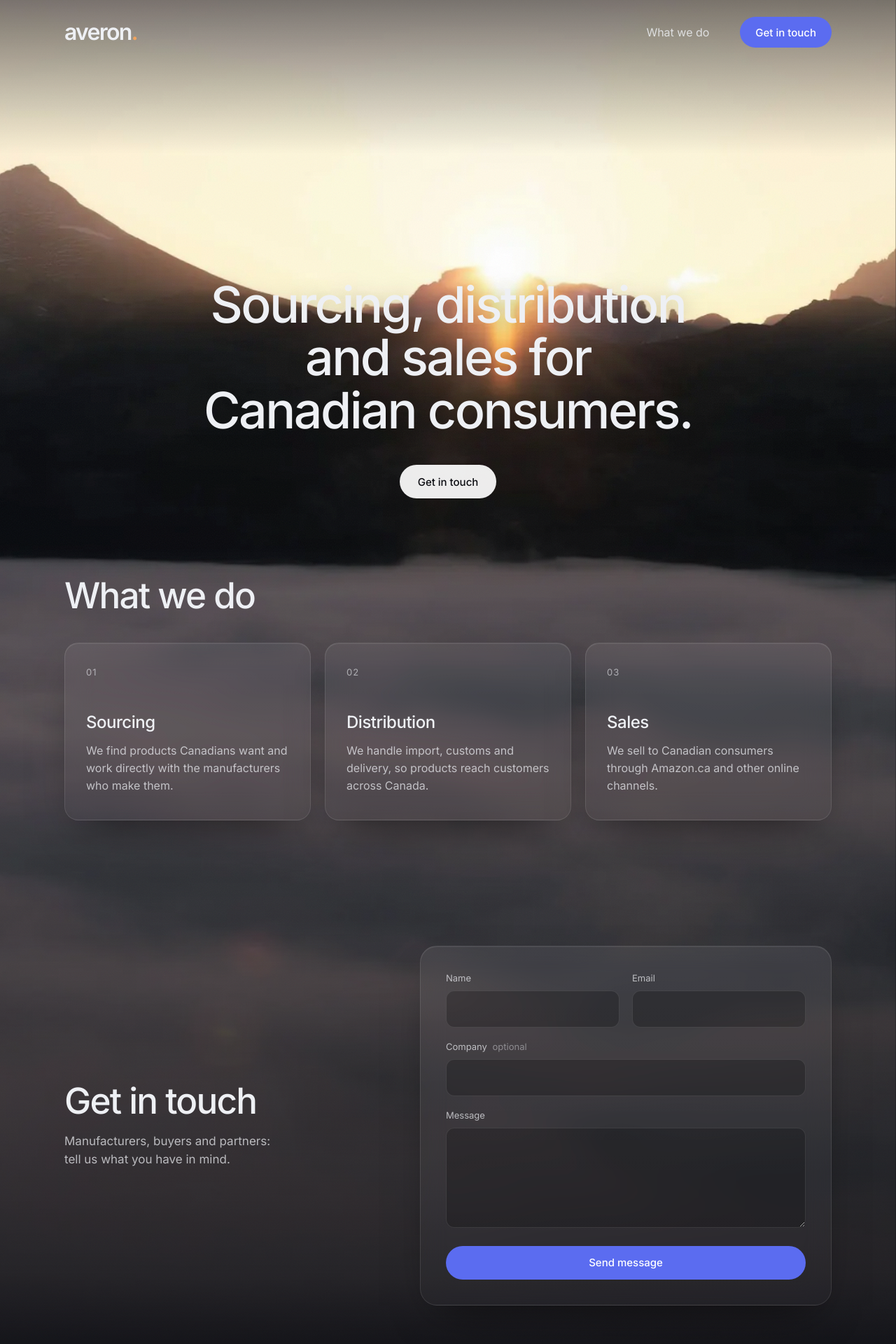
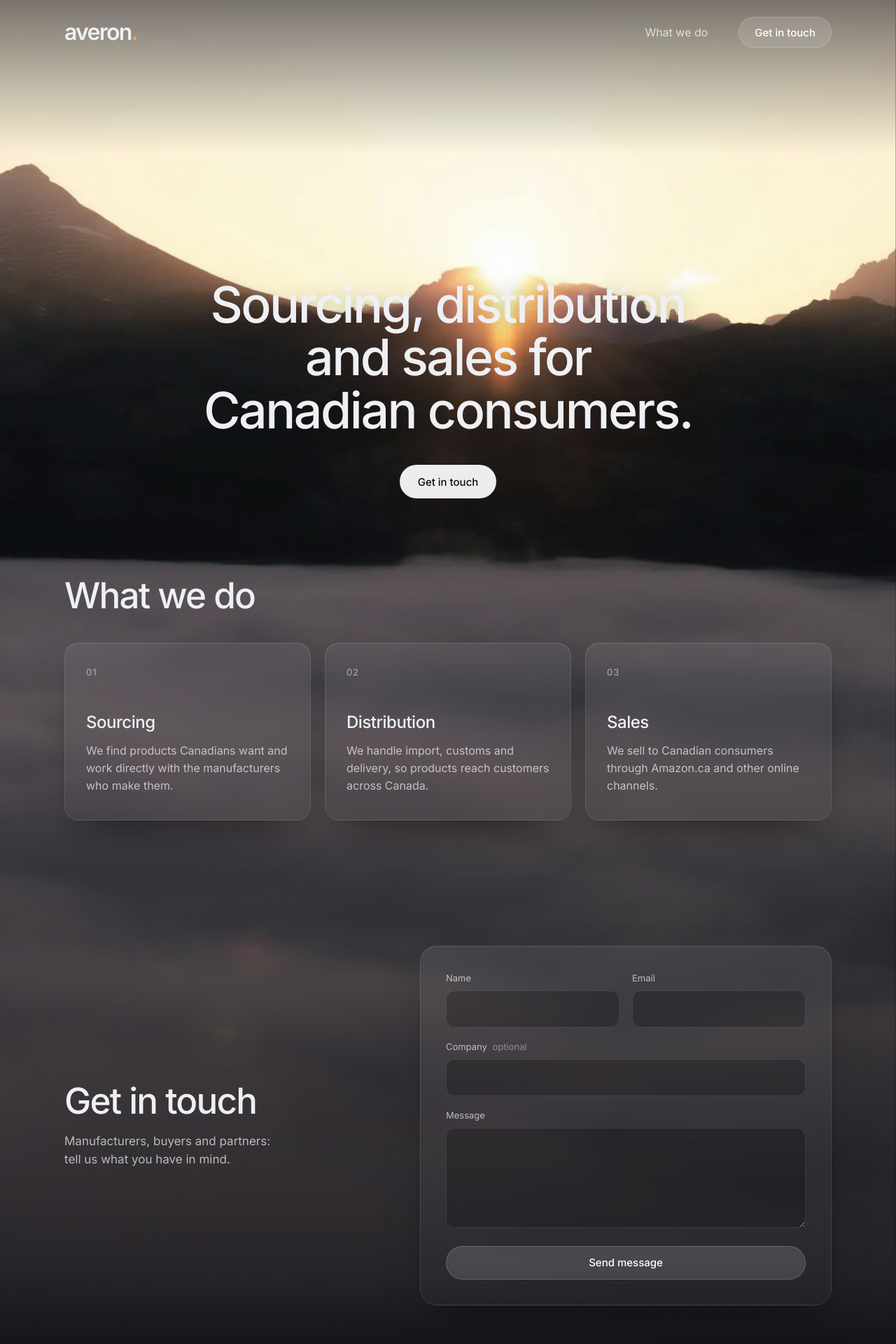
Before and after one commit to NicholasUnruh/averongroup-site, a React (Vite) app: page / in a window 1280 px wide. Shown: the top 1920 px of the page at 70% size. Built offline with nearby package versions, Linux system fonts and the light colour scheme.

Commit message:
Make buttons frosted grey instead of blue

```diff
--- a/src/App.jsx
+++ b/src/App.jsx
@@ -56,7 +56,7 @@ function Nav() {
         <nav className="nav-links" aria-label="Main">
           <a href="#about">What we do</a>
         </nav>
-        <a className="btn btn-accent btn-small" href="#contact">Get in touch</a>
+        <a className="btn btn-glass btn-small" href="#contact">Get in touch</a>
       </div>
     </header>
   );
@@ -153,7 +153,7 @@ function ContactForm() {
       </div>
       <input className="hp" type="checkbox" name="botcheck" tabIndex={-1} autoComplete="off" aria-hidden="true" />
       <div className="form-foot">
-        <button className="btn btn-accent" type="submit" disabled={status === "sending"}>
+        <button className="btn btn-glass" type="submit" disabled={status === "sending"}>
           {status === "sending" ? "Sending…" : "Send message"}
         </button>
         {status === "error" && <p className="form-error" role="alert">Something went wrong. Please try again in a moment.</p>}
--- a/src/styles.css
+++ b/src/styles.css
@@ -3,8 +3,6 @@
   --line: rgba(255, 255, 255, 0.09);
   --text: #eef0f4;
   --muted: #9ba0ad;
-  --accent: #5b6cf0;
-  --accent-hover: #6f7ef4;
   --amber: #f0a35e;
   --radius: 14px;
   --ease: cubic-bezier(0.22, 1, 0.36, 1);
@@ -36,9 +34,13 @@ a { color: inherit; text-decoration: none; }
 }
 .btn:active { transform: scale(0.98); }
 .btn-small { height: 44px; padding: 0 22px; font-size: 15px; }
-.btn-accent { background: var(--accent); color: #fff; }
-.btn-accent:hover { background: var(--accent-hover); }
-.btn-accent:disabled { opacity: 0.6; cursor: default; }
+.btn-glass {
+  background: rgba(255, 255, 255, 0.12); color: #fff;
+  border: 1px solid rgba(255, 255, 255, 0.18);
+  backdrop-filter: blur(12px); -webkit-backdrop-filter: blur(12px);
+}
+.btn-glass:hover { background: rgba(255, 255, 255, 0.2); }
+.btn-glass:disabled { opacity: 0.6; cursor: default; }
 .btn-light { background: rgba(255, 255, 255, 0.92); color: #0c0d12; }
 .btn-light:hover { background: #fff; }
 
@@ -110,7 +112,7 @@ h2 { font-weight: 500; font-size: clamp(32px, 4vw, 52px); letter-spacing: -0.035
   font: inherit; font-size: 15px; color: inherit; border-radius: 12px;
   padding: 14px 15px; transition: border-color 0.2s, background 0.2s, box-shadow 0.2s; resize: vertical;
 }
-.form input:focus, .form textarea:focus { outline: none; border-color: var(--accent); box-shadow: 0 0 0 4px rgba(91, 108, 240, 0.18); }
+.form input:focus, .form textarea:focus { outline: none; border-color: rgba(255, 255, 255, 0.35); box-shadow: 0 0 0 4px rgba(255, 255, 255, 0.07); }
 .hp { position: absolute; left: -9999px; }
 .form-foot { display: flex; align-items: center; gap: 20px; margin-top: 26px; flex-wrap: wrap; }
 .form-foot .btn { width: 100%; }
```
